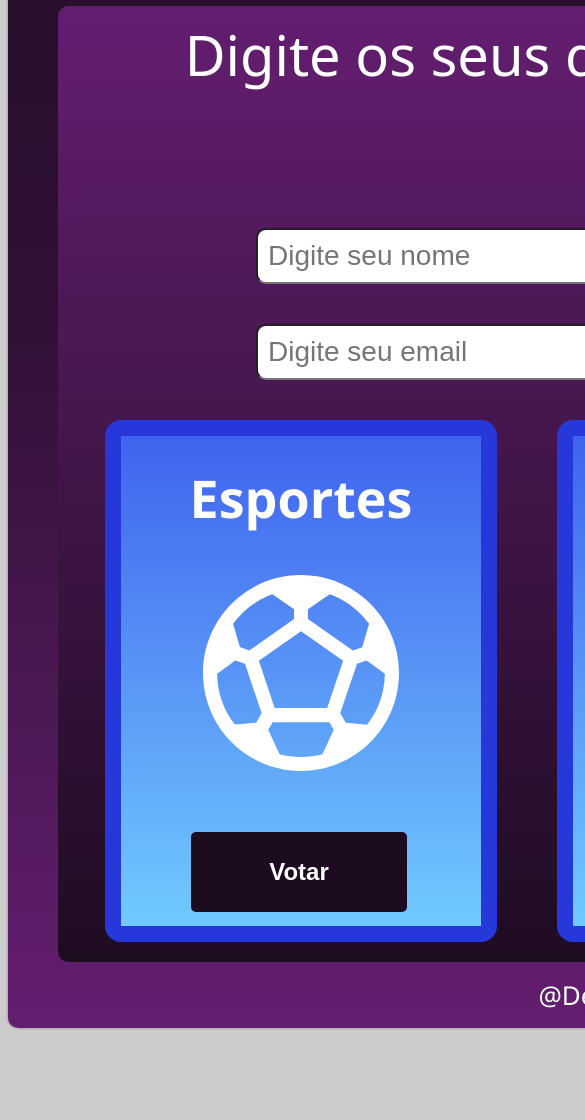
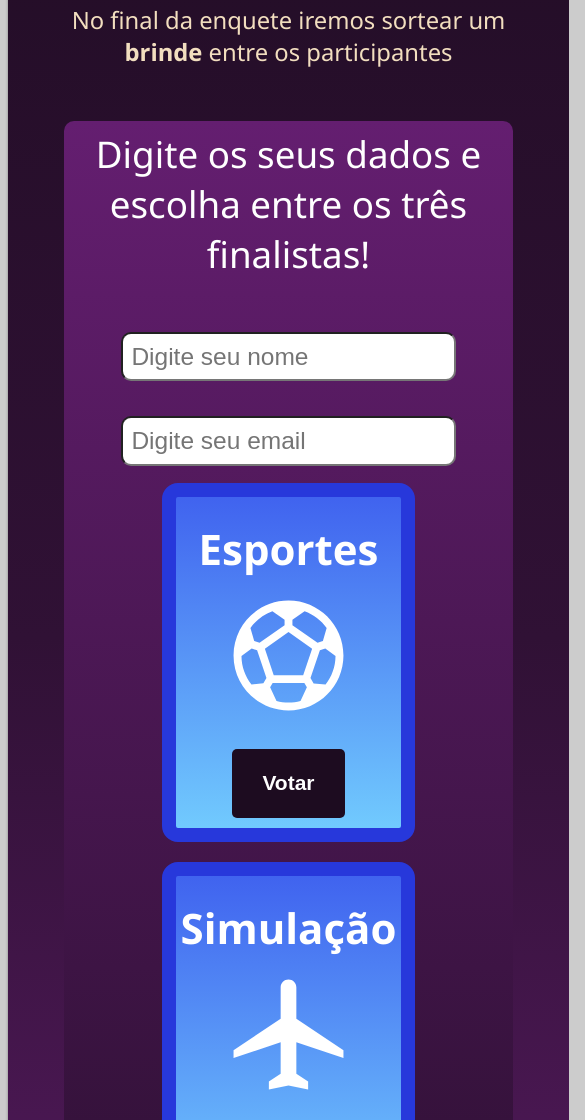
Before and after one commit to Pesouzaaaa/Projeto-Modulo-02, a plain HTML site: page index.html in a window 390 px wide. Shown: the part 420-1540 px from the top of the page, 585 px wide, since content can reach past the window. Before the commit the page ends 1456 px from the top, so only its background shows below. Drawn offline with Linux system fonts and the light colour scheme.

Commit message:
closes #6

```diff
--- a/index.html
+++ b/index.html
@@ -16,28 +16,28 @@
             margin: auto;
             margin-top: 20px;
 
-            width: 1500px;
+            width: 1200px;
             box-shadow: 0px 0px 3px rgba(0, 0, 0, 0.363);
             border-radius: 10px;
         }
 
         .header{
-            padding: 10px 30px 50px 30px;
+            padding: 0.625rem 1.875rem 3.125rem 1.875rem;
         }
 
         .header-title{
             color: #FECD23;
             text-align: center;
             font-weight: 600;
-            font-size: 60px;
+            font-size: 3.75rem;
 
-            padding-bottom: 20px;
+            padding-bottom: 1.25rem;
         }
 
         .header-text{
             color: #F2DEBF;
-            padding: 10px;
-            font-size: 34px;
+            padding: 0.625rem;
+            font-size: 1.7rem;
             font-weight: 400;
             text-align: center;
         }
@@ -49,15 +49,15 @@
             margin: auto;
             border-radius: 10px;
 
-            width: 1400px;
+            width: 1100px;
             justify-content: center;
         }
 
         .col-1{
             color: white;
             text-align: center;
-            font-size: 56px;
-            padding: 10px 10px 40px 10px;
+            font-size: 2.625rem;
+            padding: 0.625rem 0.625rem 2.5rem 0.625rem;
         }
 
         .col-2{
@@ -68,9 +68,9 @@
 
         input{
             width: 70%;
-            padding: 10px;
-            margin: 20px;
-            font-size: 28px;
+            padding: 0.625rem;
+            margin: 1.25rem;
+            font-size: 1.75rem;
             border-radius: 10px;
         }
 
@@ -86,64 +86,64 @@
 
         .esportes{
             background-image: linear-gradient(to bottom, #4063EF , #71CAFE);
-            border: 16px solid #2738DB;
+            border: 1rem solid #2738DB;
             border-radius: 16px;
 
-            margin: 20px;
-            margin-right: 40px;
+            margin: 1.25rem;
+            margin-right: 2.5rem;
 
 
-            width: 360px;
-            height: 490px;
+            width: 16.25rem;
+            height: 23.75rem;
         }
 
         .simulacao{
             background-image: linear-gradient(to bottom, #4063EF , #71CAFE);
-            border: 16px solid #2738DB;
+            border: 1rem solid #2738DB;
             border-radius: 16px;
 
-            margin: 20px;
-            margin-right: 30px;
+            margin: 1.25rem;
+            margin-right: 1.875rem;
 
-            width: 360px;
-            height: 490px;
+            width: 16.25rem;
+            height: 23.75rem;
         }
 
         .estrategia{
             background-image: linear-gradient(to bottom, #4063EF , #71CAFE);
-            border: 16px solid #2738DB;
+            border: 1rem solid #2738DB;
             border-radius: 16px;
 
-            margin: 20px;
-            margin-left: 40px;
+            margin: 1.25rem;
+            margin-left: 2.5rem;
 
-            width: 360px;
-            height: 490px;
+            width: 16.25rem;
+            height: 23.75rem;
         }
 
         .titulo{
             color: white;
             text-align: center;
-            font-size: 52px;
+            font-size: 2.625rem;
             font-weight: 600;
-            margin-top: 26px;
+            margin-top: 1.625rem;
         }
 
         img{
-            width: 280px;
-            margin-left: 40px;
+            width: 11.25rem;
+            margin-left: 2.5rem;
         }
 
         .button{
-            margin-top: 14px;
-            margin-left: 70px;
+            margin-top: 0.75rem;
+            margin-left: 3.125rem;
             width: 60%;
-            padding: 26px 32px;
+            padding: 1.625rem 2rem;
 
             color: white;
             background-color: #1D0C20;
 
-            font-size: 24px;
+            font-size: 1.5rem;
             font-weight: 600;
 
             border-radius: 5px;
@@ -152,15 +152,74 @@
             cursor: pointer;
         }
 
-        .button>:hover{
-            background-color: white;
+        button:hover{
+            background-color: #350f3b;
         }
 
         .footer{
-            font-size: 26px;
+            font-size: 1rem;
+            font-weight: 500;
             color: white;
-            padding: 15px;
+            padding: 0.625rem;
             text-align: center;
+        }
+
+        @media screen and (max-width:620px) {
+            html{
+                font-size: 14px;
+            }
+
+            .votacao{
+                flex-direction: column;
+                margin-bottom: 20px;
+            }
+
+            .container{
+                width: 150%;
+            }
+
+            .flex-container{
+                width: 80%;
+                height: 80%;
+
+            }
+
+            .esportes{
+                margin: auto;
+                width: 50%;
+                height: 70%;
+                margin-bottom: 20px;
+            }
+
+            .simulacao{
+                margin: auto;
+                width: 50%;
+                height: 70%;
+                margin-bottom: 20px;
+            }
+
+            .estrategia{
+                margin: auto;
+                width: 50%;
+                height: 70%;
+                margin-bottom: 20px;
+            }
+
+            .titulo{
+                font-size: 42px;
+            }
+
+            img{
+                margin: auto;
+                margin-left: 15%;
+                width: 70%;
+            }
+
+            .button{
+                margin-left: 25%;
+                width: 50%;
+                margin-bottom: 10px;
+            }
         }
 
     </style>
```
